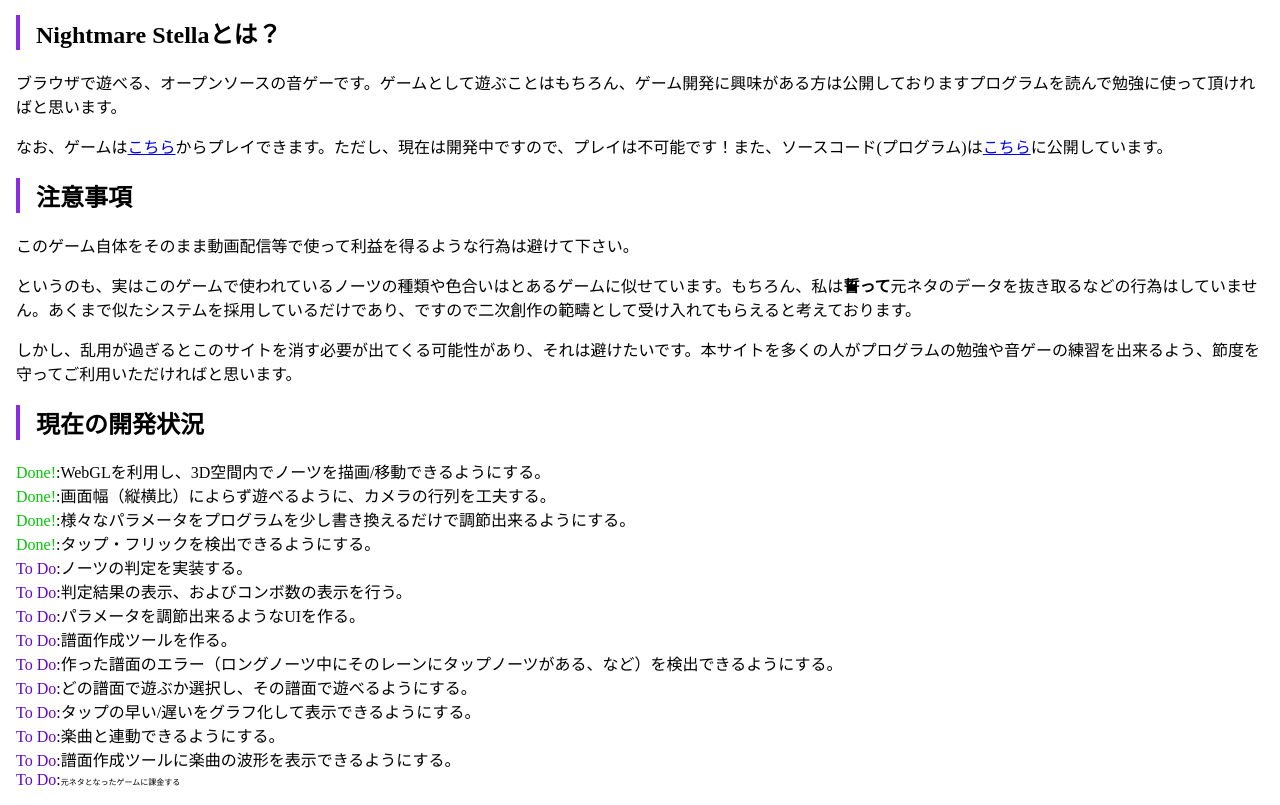
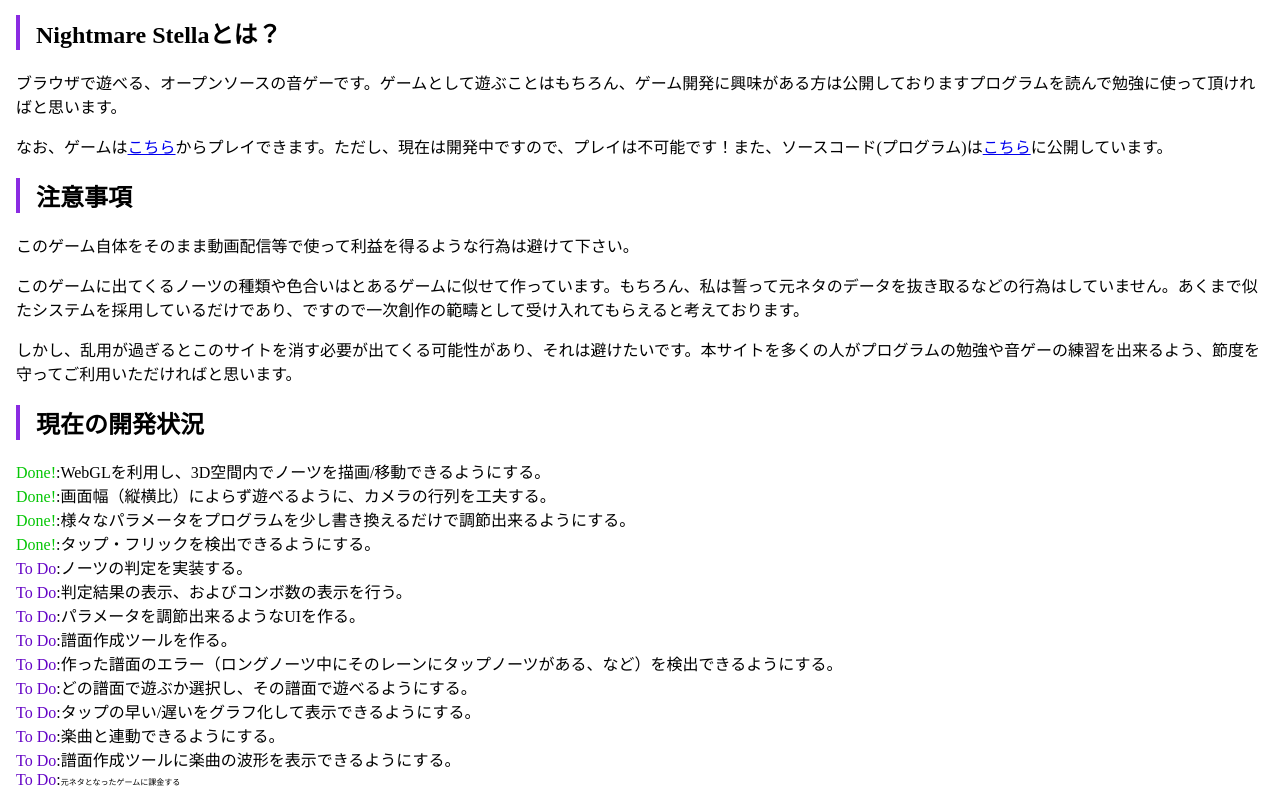
Before and after one commit to TBjustice/NightmareStella, a plain HTML site: page index.html in a window 1280 px wide. Shown: the part 58-863 px from the top of the page. Drawn offline with Linux system fonts and the light colour scheme.

Commit message:
Update readme

```diff
--- a/index.html
+++ b/index.html
@@ -41,7 +41,7 @@
     <p>なお、ゲームは<a href="game/game.html">こちら</a>からプレイできます。ただし、現在は開発中ですので、プレイは不可能です！また、ソースコード(プログラム)は<a href="https://github.com/TBjustice/NightmareStella/tree/main/game" target="_blank" rel="noopener noreferrer">こちら</a>に公開しています。</p>
     <h2>注意事項</h2>
     <p>このゲーム自体をそのまま動画配信等で使って利益を得るような行為は避けて下さい。</p>
-    <p>というのも、実はこのゲームで使われているノーツの種類や色合いはとあるゲームに似せています。もちろん、私は<b>誓って</b>元ネタのデータを抜き取るなどの行為はしていません。あくまで似たシステムを採用しているだけであり、ですので二次創作の範疇として受け入れてもらえると考えております。</p>
+    <p>このゲームに出てくるノーツの種類や色合いはとあるゲームに似せて作っています。もちろん、私は誓って元ネタのデータを抜き取るなどの行為はしていません。あくまで似たシステムを採用しているだけであり、ですので一次創作の範疇として受け入れてもらえると考えております。</p>
     <p>しかし、乱用が過ぎるとこのサイトを消す必要が出てくる可能性があり、それは避けたいです。本サイトを多くの人がプログラムの勉強や音ゲーの練習を出来るよう、節度を守ってご利用いただければと思います。</p>
     <h2>現在の開発状況</h2>
     <div>
```
Also changed, not shown: 1 other file.
